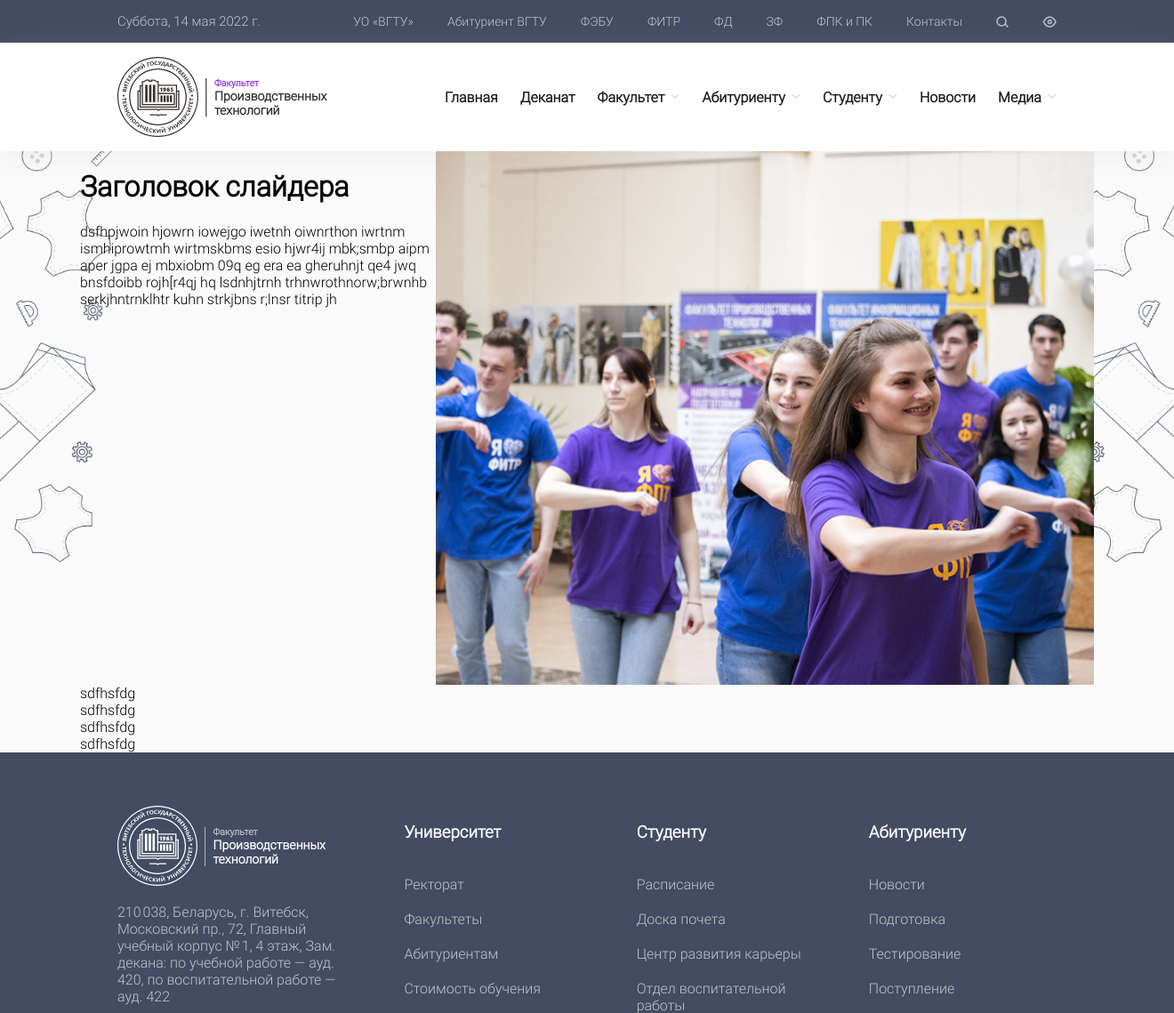
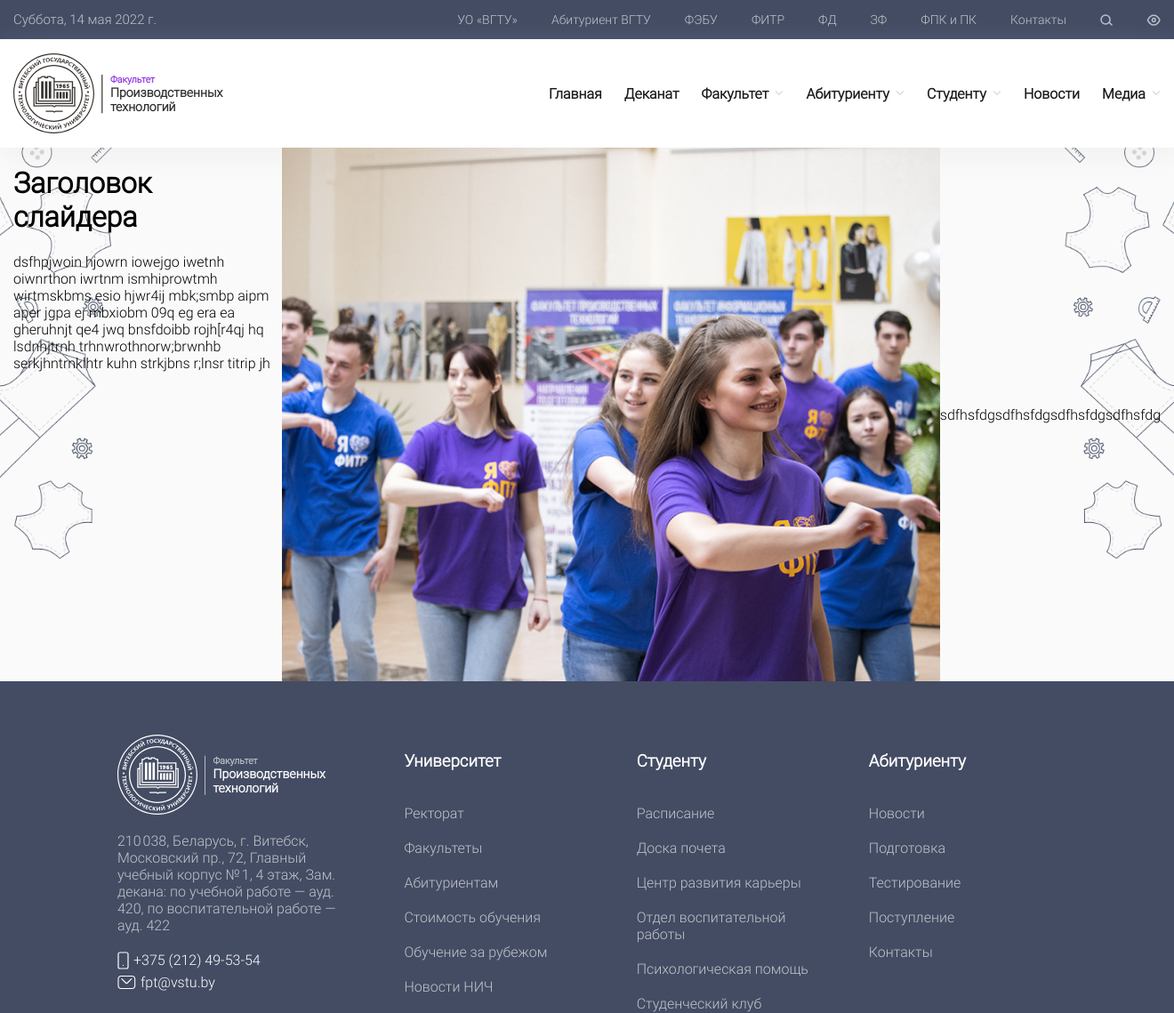
Before and after one commit to artemmm312/DP, a PHP site: page / in a window 1320 px wide. Shown: the top 1139 px of the page at 89% size. Run offline with PHP 8.4, Linux system fonts and the light colour scheme.

Commit message:
контейнер

```diff
--- a/index.html
+++ b/index.html
@@ -12,6 +12,7 @@
 <body>
   <nav>
     <div class="navbar">
+      <div class="container">
         <div class="nav-logo" id="nav-data"></div>
         <ul class="nav-menu">
           <li class="hide-480"><a href="/">УО «ВГТУ»</a></li>
@@ -42,7 +43,9 @@
           </li>
         </ul>
       </div>
+    </div>
     <div class="bottom-navbar">
+      <div class="container">
         <div class="bottom-logo">
           <img src="icons/nav-menu/logo/logo.svg">
           <img src="icons/nav-menu/logo/delimiter.svg">
@@ -190,7 +193,8 @@
                   </div>
                   <div>
                     <p>Факультет производственных технологий основан 1 февраля 2017 года на базе
-                    «Конструкторско-технологического факультета», организованного в июне 1987 года в результате слияния
+                      «Конструкторско-технологического факультета», организованного в июне 1987 года в результате
+                      слияния
                       двух
                       факультетов: «Швейного производства» и «Обувного производства».
                     </p>
@@ -202,7 +206,8 @@
                     <div class="social-element">
                       <div class="social-icons">
                         <a href="https://vk.com/vstu_by"><img src="icons/burger-menu/vk.svg"></a>
-                      <a href="https://www.instagram.com/vstu_vitebsk/"><img src="icons/burger-menu/instagram.svg"></a>
+                        <a href="https://www.instagram.com/vstu_vitebsk/"><img
+                            src="icons/burger-menu/instagram.svg"></a>
                         <a href="https://www.youtube.com/channel/UC5lAaVyyvZt_d-K17kjr3cg"><img
                             src="icons/burger-menu/Youtube.svg"></a>
                       </div>
@@ -228,7 +233,8 @@
                 <div class="dropdown-content">
                   <div>
                     <p>
-                    С другой стороны, убеждённость некоторых оппонентов способствует подготовке и реализации направлений
+                      С другой стороны, убеждённость некоторых оппонентов способствует подготовке и реализации
+                      направлений
                       прогрессивного развития. В своём стремлении повысить качество жизн
                     </p>
                     <img src="img/шьфпу.png">
@@ -253,7 +259,8 @@
                     <div class="social-element">
                       <div class="social-icons">
                         <a href="https://vk.com/vstu_by"><img src="icons/burger-menu/vk.svg"></a>
-                      <a href="https://www.instagram.com/vstu_vitebsk/"><img src="icons/burger-menu/instagram.svg"></a>
+                        <a href="https://www.instagram.com/vstu_vitebsk/"><img
+                            src="icons/burger-menu/instagram.svg"></a>
                         <a href="https://www.youtube.com/channel/UC5lAaVyyvZt_d-K17kjr3cg"><img
                             src="icons/burger-menu/Youtube.svg"></a>
                       </div>
@@ -279,6 +286,7 @@
               src="icons/nav-menu/StrokeUp.svg">
           </li>
         </ul>
+      </div>
     </div>
   </nav>
 
--- a/styles/style.css
+++ b/styles/style.css
@@ -23,6 +23,16 @@ ul {
   list-style: none;
 }
 
+.container {
+  display: flex;
+  justify-content: space-between;
+  align-items: center;
+  max-width: 1290px;
+  width: 100%;
+  padding: 0 10px;
+  margin: 0 auto;
+}
+
 nav {
   width: 100%;
   display: flex;
@@ -33,8 +43,6 @@ nav .navbar {
   justify-content: space-between;
   align-items: center;
   background: #434C63;
-  padding: 0 10%;
-  height: 48px;
   color: #C1C4CA;
 }
 nav .navbar .nav-logo {
@@ -58,7 +66,6 @@ nav .bottom-navbar {
   display: flex;
   align-items: center;
   background: #fff;
-  padding: 0 10%;
   height: 122px;
   color: #2E2E2E;
   box-shadow: 2px 8px 30px rgba(201, 201, 201, 0.2);
@@ -66,6 +73,7 @@ nav .bottom-navbar {
 nav .bottom-navbar .bottom-logo {
   display: flex;
   align-items: center;
+  width: 270px;
 }
 nav .bottom-navbar .bottom-logo img {
   height: 90px;
@@ -215,7 +223,6 @@ nav .bottom-navbar .bottom-menu {
   display: flex;
   justify-content: flex-end;
   gap: 25px;
-  width: calc(100% - 265px);
   height: 100%;
   color: #1C1A1B;
   font-weight: bold;
@@ -356,9 +363,9 @@ nav .bottom-navbar .bottom-menu li:hover .StrokeUp {
   background: #FAFAFA no-repeat top/115% url(../img/illustrations.png);
 }
 .content .container {
-  max-width: 1140px;
+  /* max-width: 1140px;
   padding: 0 10px;
-  margin: 0 auto;
+  margin: 0 auto; */
 }
 .content .container .lenta {
   display: flex;
--- a/styles/style.scss
+++ b/styles/style.scss
@@ -33,18 +33,29 @@ ul {
   list-style: none;
 }
 
+.container {
+  display: flex;
+  justify-content: space-between;
+  align-items: center;
+  max-width: 1290px;
+  width: 100%;
+  padding: 0 10px;
+  margin: 0 auto;
+}
+
 nav {
   width: 100%;
   display: flex;
   flex-direction: column;
+  //align-items: center;
 
   .navbar {
     display: flex;
     justify-content: space-between;
     align-items: center;
     background: $colorVstu;
-    padding: 0 10%;
-    height: 48px;
+    //padding: 0 10%;
+    //height: 48px;
     color: $colorTopNavBar;
 
     .nav-logo {
@@ -74,15 +85,14 @@ nav {
     display: flex;
     align-items: center;
     background: #fff;
-    padding: 0 10%;
     height: 122px;
     color: #2E2E2E;
     box-shadow: 2px 8px 30px rgba(201, 201, 201, 0.2);
-    //box-shadow: 0 10px 50px 15px rgba(0, 0, 0, 0.03);
 
     .bottom-logo {
       display: flex;
       align-items: center;
+      width: 270px;
 
       img {
         height: 90px;
@@ -273,7 +283,7 @@ nav {
       display: flex;
       justify-content: flex-end;
       gap: 25px;
-      width: calc(100% - 265px);
+      //width: calc(100% - 265px);
       height: 100%;
       color: #1C1A1B;
       font-weight: bold;
@@ -448,9 +458,9 @@ nav {
   background: #FAFAFA no-repeat top/115% url(../img/illustrations.png);
 
   .container {
-    max-width: 1140px;
+    /* max-width: 1140px;
     padding: 0 10px;
-    margin: 0 auto;
+    margin: 0 auto; */
 
     .lenta {
       display: flex;
```
Also changed, not shown: 1 other file. Lines whose indentation alone changed are shown as unchanged.
